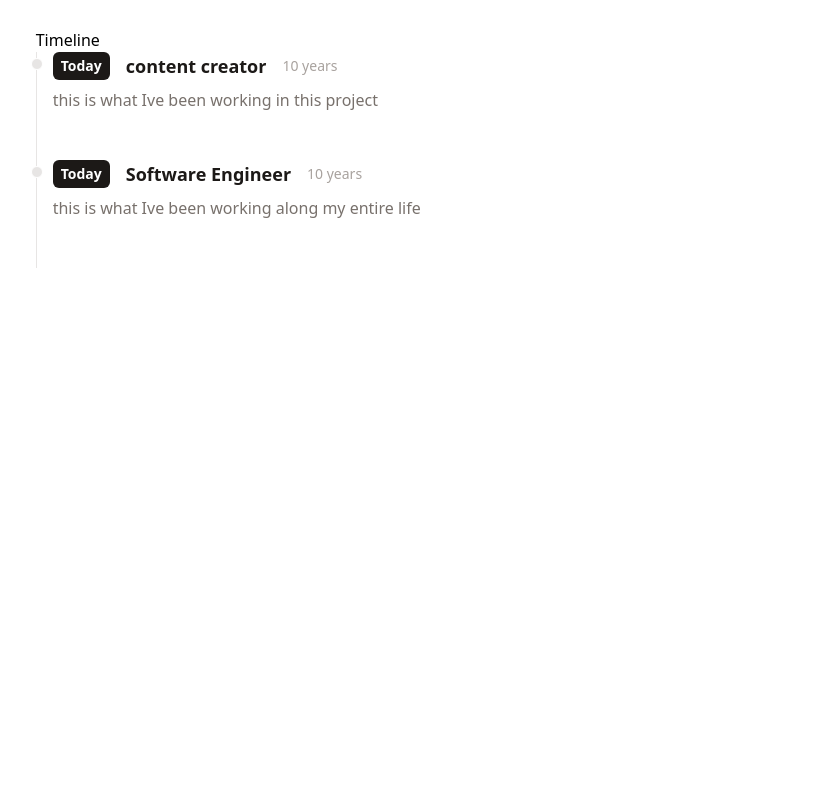
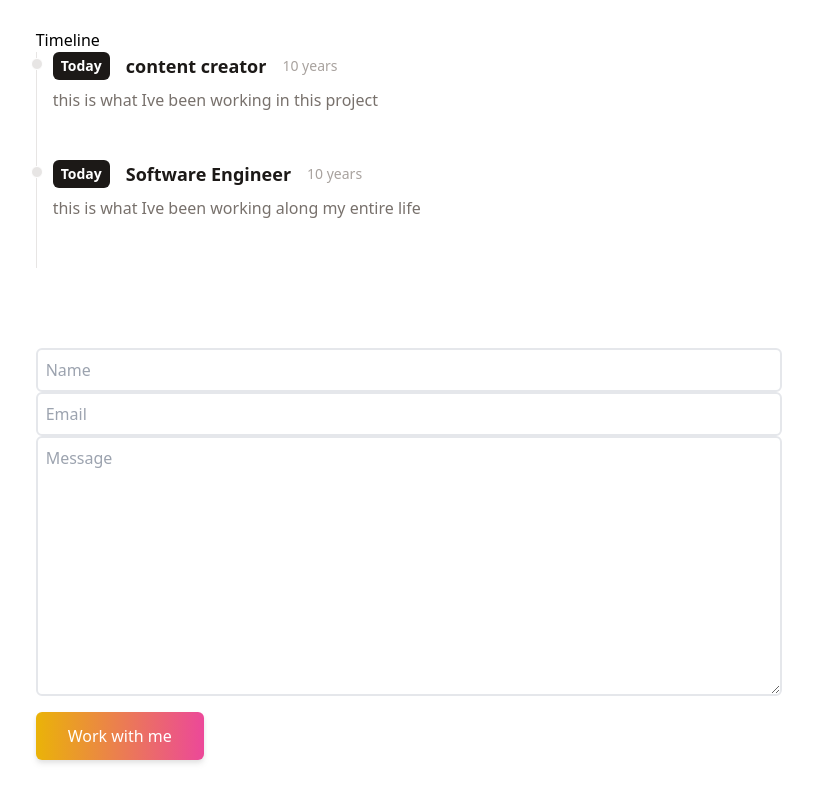
Before and after one commit to fedefailla18/portfolio, a React (Vite) app: page / in a window 1280 px wide. Shown: the part 980-1780 px from the top of the page, without its empty margins (231-1044 px from the left). Before the commit the page ends 1328 px from the top, so only its background shows below. Built offline with nearby package versions, Linux system fonts and the light colour scheme.

Commit message:
4- contact done

```diff
--- a/src/components/Contact.jsx
+++ b/src/components/Contact.jsx
@@ -1,7 +1,43 @@
 import React from "react";
 
 const Contact = () => {
-  return <div></div>;
+  return (
+    <div className="flex flex-col mb-10 mx- auto">
+      <div className="flex justify-center items-center">
+        <form
+          action="https://getform.io/f/d1e01ef1-1c75-482b-bd28-efed517ec1d3"
+          method="POST"
+          className="flex flex-col w-full md:w-7/12"
+        >
+          <input
+            type="text"
+            name="name"
+            placeholder="Name"
+            className="p-2 bg-transparent border-2 rounded-md focus:outline-none"
+          ></input>
+          <input
+            type="email"
+            autocomplete="username"
+            name="email"
+            placeholder="Email"
+            className="p-2 bg-transparent border-2 rounded-md focus:outline-none"
+          ></input>
+          <textarea
+            className="p-2 mb-4 bg-transparent border-2 rounded-md focus:outline-none"
+            name="message"
+            placeholder="Message"
+            rows="10"
+          />
+          <button
+            type="button"
+            className="text-center inline-block px-8 py-3 w-max text-base font-medium rounded-md text-white bg-gradient-to-r from-yellow-500 to-pink-500 drop-shadow-md hover:stroke-white"
+          >
+            Work with me
+          </button>
+        </form>
+      </div>
+    </div>
+  );
 };
 
 export default Contact;
```
